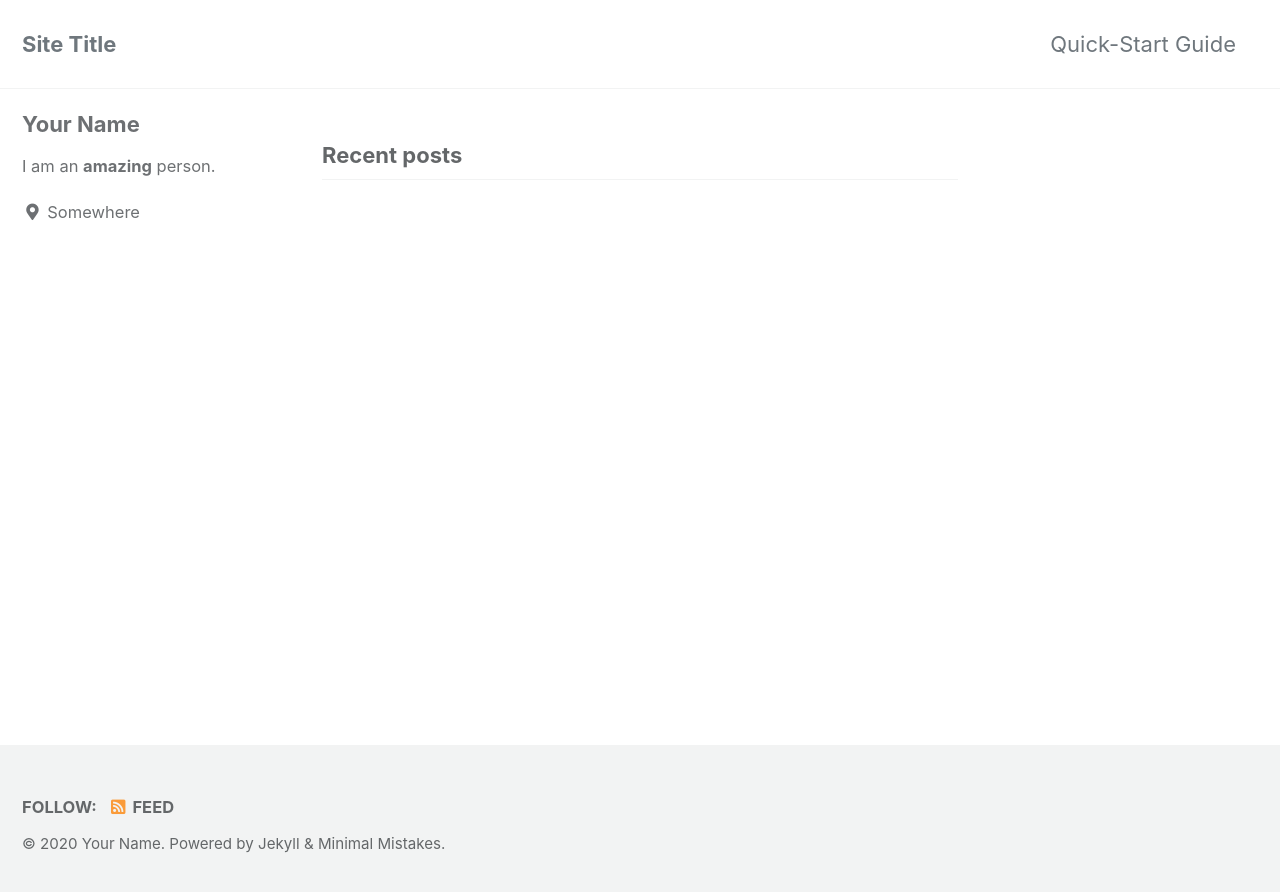
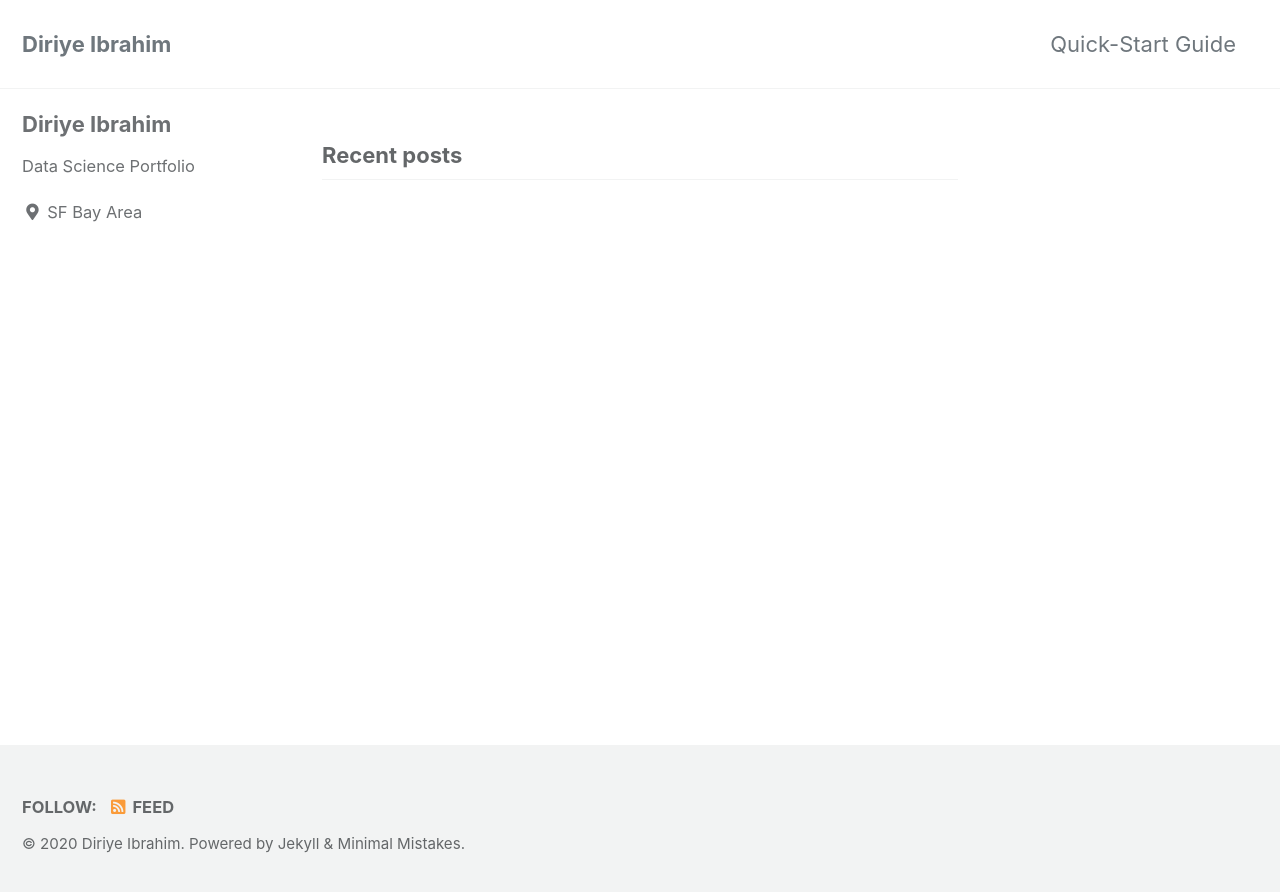
Before and after one commit to diriyeibrahim/diriyeibrahim.github.io, a Jekyll site: the page built from index.html, in a window 1280 px wide. Shown: the top 892 px of the page. Built offline with Jekyll 4.4.1, drawn with Linux system fonts in a browser that asks for light colours; cached includes are drawn as plain includes; the list of posts is cut into pages by our own code.

Commit message:
new github

```diff
--- a/_config.yml
+++ b/_config.yml
@@ -16,11 +16,11 @@ minimal_mistakes_skin    : "default" # "air", "aqua", "contrast", "dark", "dirt"
 
 # Site Settings
 locale                   : "en-US"
-title                    : "Site Title"
+title                    : "Diriye Ibrahim"
 title_separator          : "-"
 subtitle                 : # site tagline that appears below site title in masthead
-name                     : "Your Name"
-description              : "An amazing website."
+name                     : "Diriye Ibrahim"
+description              : "Data Science Portfolio"
 url                      : # the base hostname & protocol for your site e.g. "https://mmistakes.github.io"
 baseurl                  : # the subpath of your site, e.g. "/blog"
 repository               : # GitHub username/repo-name e.g. "mmistakes/minimal-mistakes"
@@ -93,10 +93,10 @@ analytics:
 
 # Site Author
 author:
-  name             : "Your Name"
+  name             : "Diriye Ibrahim"
   avatar           : # path of avatar image, e.g. "/assets/images/bio-photo.jpg"
-  bio              : "I am an **amazing** person."
-  location         : "Somewhere"
+  bio              : "Data Science Portfolio"
+  location         : "SF Bay Area"
   email            :
   links:
     - label: "Email"
@@ -104,7 +104,7 @@ author:
       # url: "mailto:your.name@email.com"
     - label: "Website"
       icon: "fas fa-fw fa-link"
-      # url: "https://your-website.com"
+      # url: "https://linkedin.com/diriyeibrahim"
     - label: "Twitter"
       icon: "fab fa-fw fa-twitter-square"
       # url: "https://twitter.com/"
@@ -113,7 +113,7 @@ author:
       # url: "https://facebook.com/"
     - label: "GitHub"
       icon: "fab fa-fw fa-github"
-      # url: "https://github.com/"
+      # url: "https://diriyeibrahim.github.io/"
     - label: "Instagram"
       icon: "fab fa-fw fa-instagram"
       # url: "https://instagram.com/"
```
